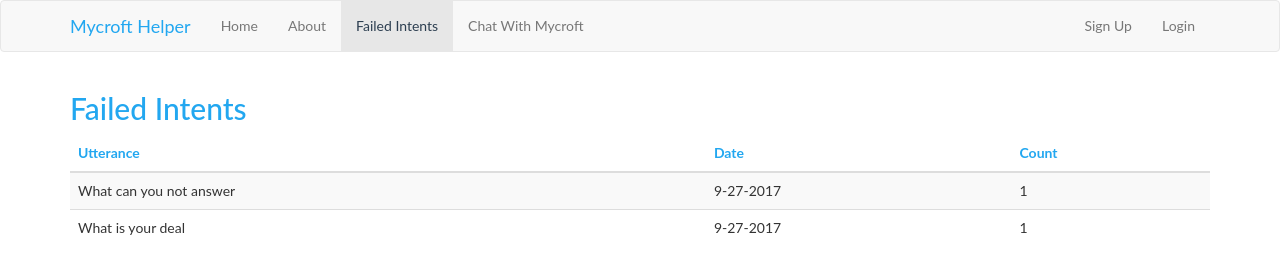
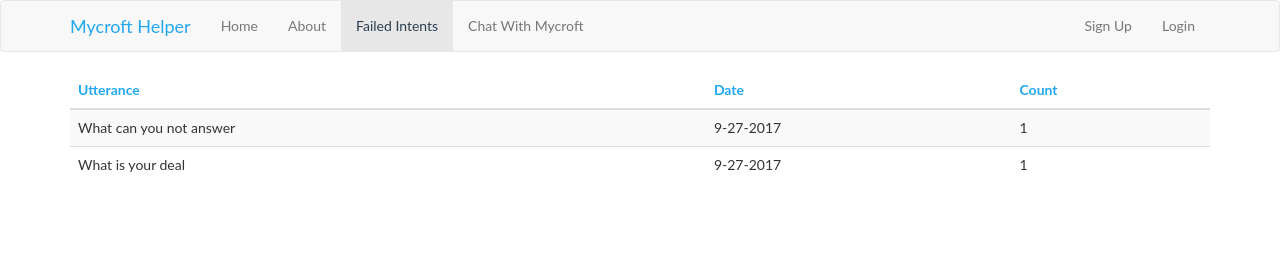
Before and after one commit to highjinx411/mycrofthelper, a plain HTML site: page failed_intents.html in a window 1280 px wide. Drawn offline with nearby package versions, Linux system fonts and the light colour scheme.

Commit message:
removing header

```diff
--- a/failed_intents.html
+++ b/failed_intents.html
@@ -40,7 +40,6 @@
 </nav>
 
 <div class="container">
-  <h2>Failed Intents</h2>
   <table class="table table-striped">
     <thead>
       <tr>
```
